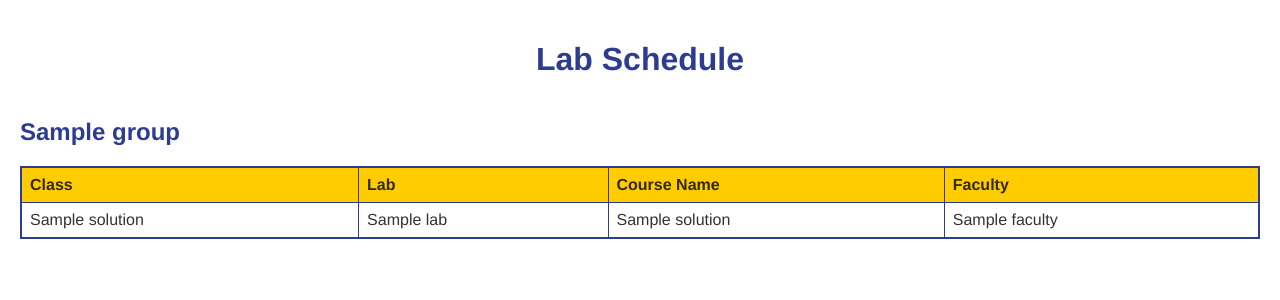
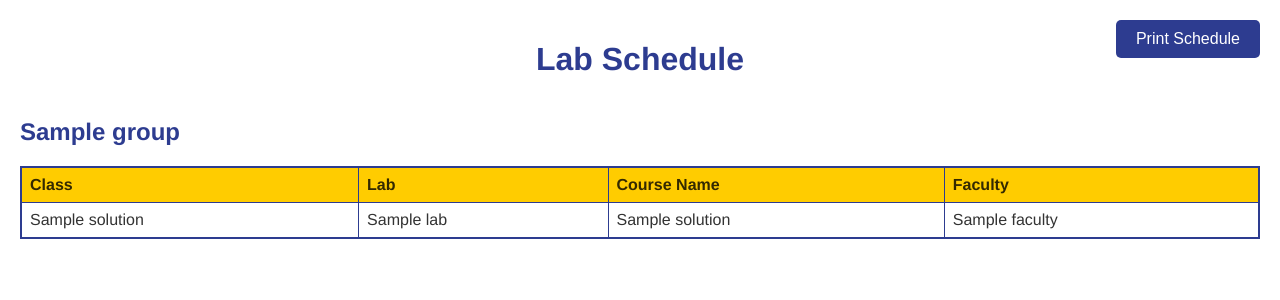
Before and after one commit to adrianmurage/csp-ai-lab-schedule-generator, a Flask app: template api/templates/schedule.html in a window 1280 px wide. Shown: the top 300 px of the page. Run offline with Flask 3, Linux system fonts and the light colour scheme; the template is opened without the code that fills it: most values are stand-ins (such as "Sample title", 1, 10 or a date in 2020).

Commit message:
add print schedule functionality

```diff
--- a/api/templates/schedule.html
+++ b/api/templates/schedule.html
@@ -15,41 +15,75 @@
         background-color: #fff; /* White background */
         color: #333; /* Black text color */
       }
+
       h1 {
         text-align: center;
         margin-bottom: 20px;
         color: #2d3c90; /* Color 1 for headings */
       }
+
       h2 {
         margin-top: 40px;
         color: #2d3c90; /* Color 1 for subheadings */
       }
+
       table {
         width: 100%;
         border-collapse: collapse;
         border: 2px solid #2d3c90; /* Color 1 border for table */
         margin-bottom: 40px;
       }
+
       th,
       td {
         border: 1px solid #2d3c90; /* Color 1 border for table cells */
         padding: 8px;
         text-align: left;
       }
+
       th {
         background-color: #ffcc00; /* Color 2 background for table headers */
         color: #332900; /* White text color for table headers */
       }
+
       tr:nth-child(even) {
         background-color: #f2f2f2; /* Light gray background for even rows */
       }
+
       tr:hover {
         background-color: #e0e0e0; /* Darker gray background for hover effect */
+      }
+
+      /* Style for the print button */
+      .print-button {
+        position: absolute;
+        top: 20px;
+        right: 20px;
+        background-color: #2d3c90; /* Color 1 background for button */
+        color: #fff; /* White text color for button */
+        padding: 10px 20px;
+        border: none;
+        border-radius: 5px;
+        cursor: pointer;
+        font-size: medium;
+      }
+
+      .print-button:hover {
+        background-color: #1f295d; /* Darker Color 1 background on hover */
       }
     </style>
   </head>
   <body>
     <h1>Lab Schedule</h1>
+
+    <!-- Print button -->
+    <button
+      class="print-button"
+      onclick="printSchedule()"
+    >
+      Print Schedule
+    </button>
+
     {% for group, solutions in schedule %}
     <h2>{{ group }}</h2>
     <table>
@@ -73,5 +107,11 @@
       </tbody>
     </table>
     {% endfor %}
+
+    <script>
+      function printSchedule() {
+        window.print(); // Call browser's print function
+      }
+    </script>
   </body>
 </html>
```
